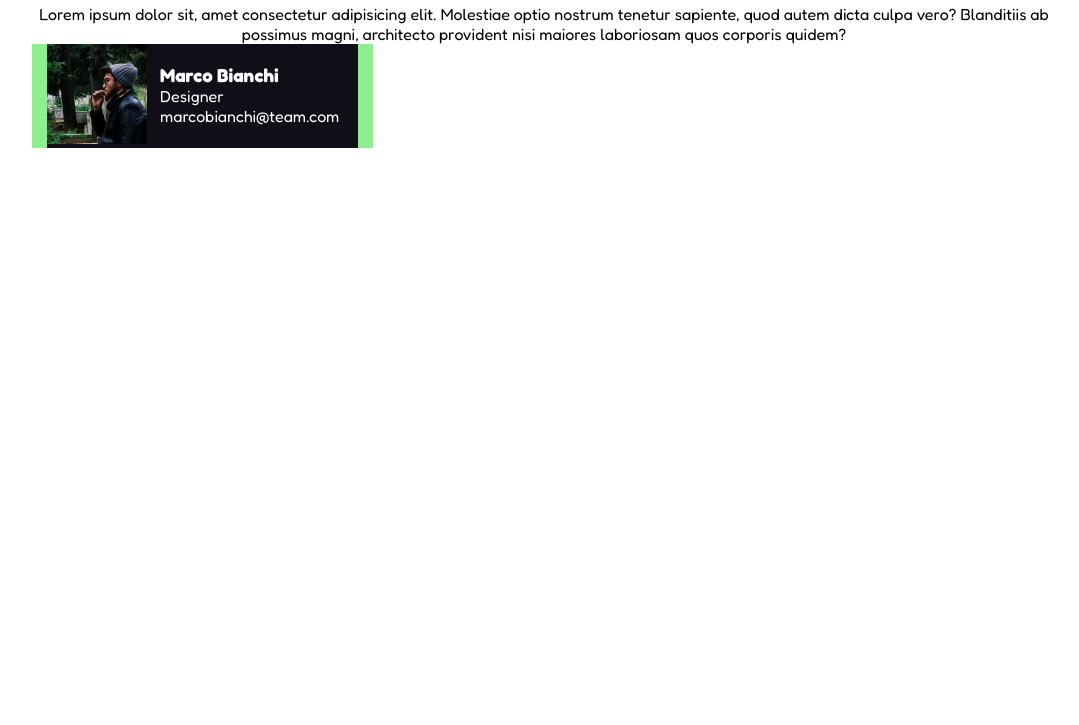
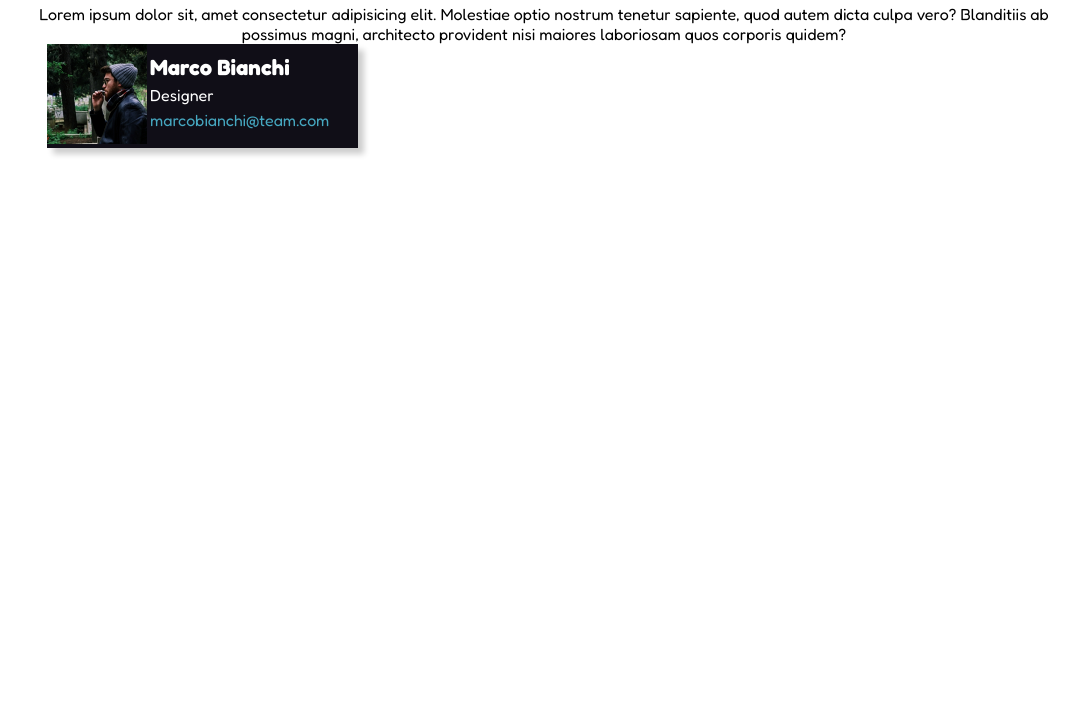
Before and after one commit to DNParadox/html-css-float-cards, a plain HTML site: page index.html in a window 1280 px wide. Shown: the part 75-800 px from the top of the page, without its empty margins (96-1175 px from the left). Drawn offline with Linux system fonts and the light colour scheme.

Commit message:
Fine Card + Box Shadow

```diff
--- a/css/style.css
+++ b/css/style.css
@@ -47,12 +47,11 @@ img {
     float: left;
     width: calc( 100% / 3);
     padding: 0 15px;
-    background-color: lightgreen;
     color: white;
 }
 
 .mini-container {
-    padding: 20px;
+    padding: 10px;
     display: inline-block;
     position: absolute;
     right: 20px;;
@@ -60,12 +59,18 @@ img {
     width: 80%;
 }
 
-h3 {
+.card {
+    background-color: #100e17;
+    box-shadow: 6px 6px 6px rgb(0 0 0 / 20%);
+
 
 }
 
-
-.card {
-    background-color: #100e17;
-
+h3 {
+    font-size: 22px;
+    padding-bottom: 5px;
 }
+.email {
+    color: #46a7c0;
+    padding-top: 5px;
+}
```
